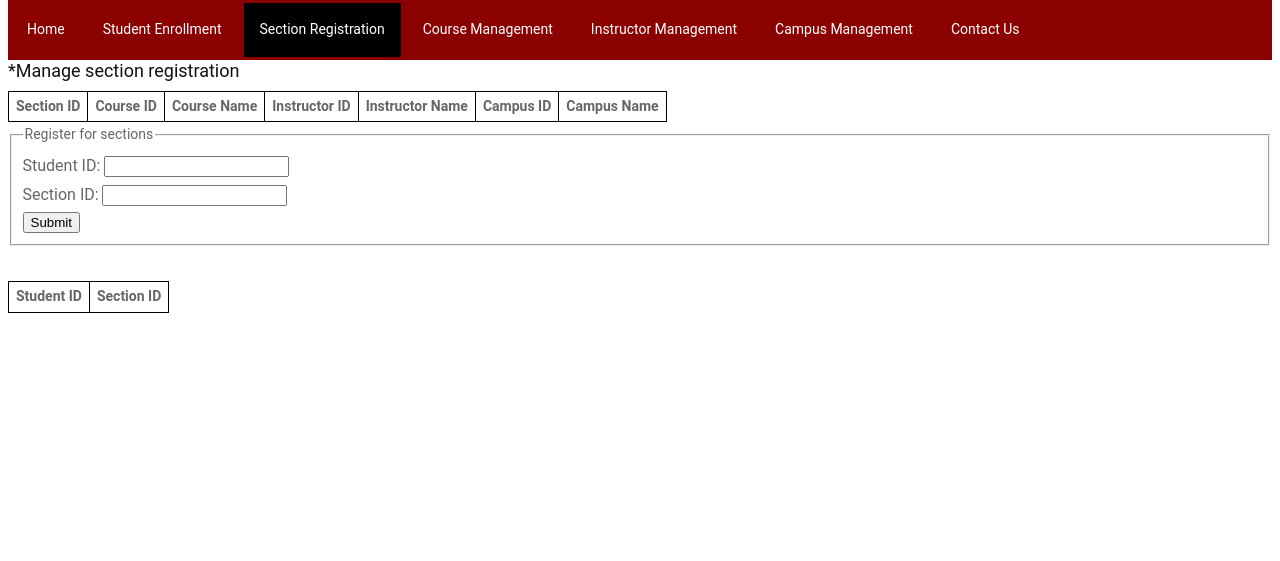
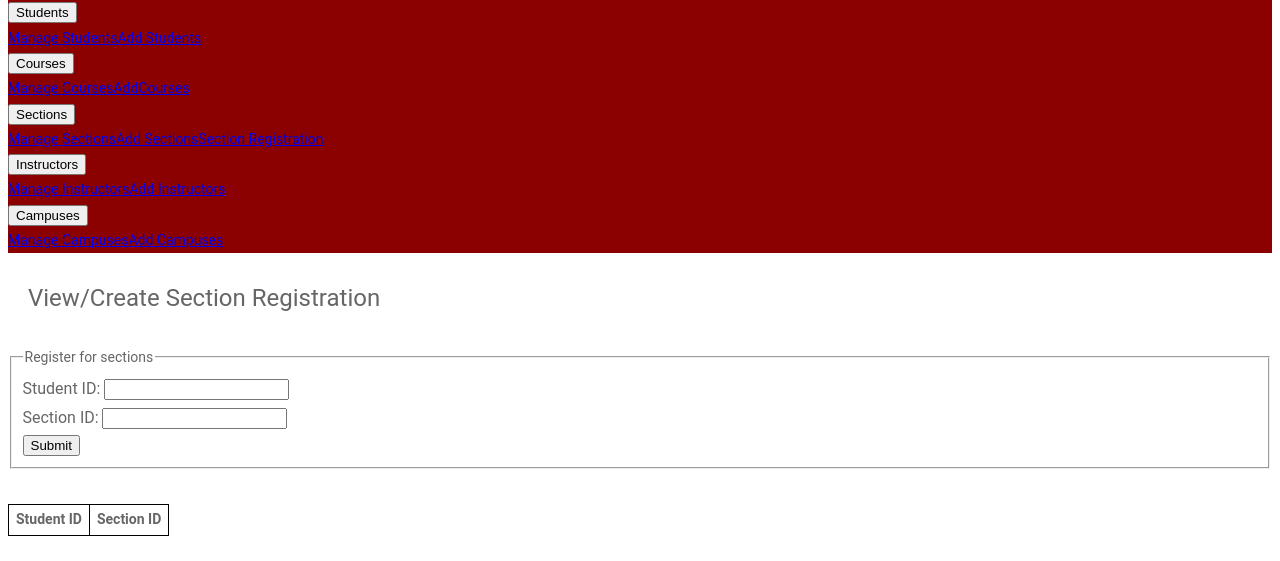
Before and after one commit to lyanita/cs340-project, a Flask app: page /section-register/1 in a window 1280 px wide. Shown: the part 83-644 px from the top of the page. Run offline with Flask 2, Linux system fonts and the light colour scheme; data that the repository does not hold is empty; some libraries are stand-ins or nearby versions.

Commit message:
Updated navbar, updated contents

```diff
--- a/templates/section_register.html
+++ b/templates/section_register.html
@@ -2,7 +2,7 @@
 <html>
 
 <head>
-    <title>AH University - Manage section registration</title>
+    <title>AH University - View/Create Section Registration</title>
     <link rel="stylesheet" href="../static/css/main.css">
 </head>
 
@@ -12,47 +12,10 @@
         <a href="../index.html"><img class="logo" src="../static/img/logo.png"></a>
     </div>
 
-    <div class="links">
-        <ul class="nav">
-            <li class="link"><a href="../index.html">Home</a></li>
-            <li class="link"><a href="../students.html">Student Enrollment</a></li>
-            <li class="link"><a class="active" href="../sections.html">Section Registration</a></li>
-            <li class="link"><a href="../courses.html">Course Management</a></li>
-            <li class="link"><a href="../instructors.html">Instructor Management</a></li>
-            <li class="link"><a href="../campuses.html">Campus Management</a></li>
-            <li class="link"><a href="../contact.html">Contact Us</a></li>
-        </ul>
-    </div>
-    <h4>*Manage section registration</h4>
-    <!-- Table -->
-    <div id="section-register-container">
-        <table id="section-register-table">
-            <thead>
-                <tr>
-                    <th>Section ID</th>
-                    <th>Course ID</th>
-                    <th>Course Name</th>
-                    <th>Instructor ID</th>
-                    <th>Instructor Name</th>
-                    <th>Campus ID</th>
-                    <th>Campus Name</th>
-                </tr>
-            </thead>
-            <tbody>
-                {% for item in items %}
-                <tr>
-                    <td>{{ item['section_id'] }}</td>
-                    <td>{{ item['course_id'] }}</td>
-                    <td>{{ item['course_name'] }}</td>
-                    <td>{{ item['instructor_id'] }}</td>
-                    <td>{{ item['instructor_name'] }}</td>
-                    <td>{{ item['campus_id'] }}</td>
-                    <td>{{ item['campus_name'] }}</td>
-                </tr>
-                {% endfor %}
-            </tbody>
-        </table>
-    </div>
+    <!-- navbar placeholder-->
+    <div id="navbar"></div>
+
+    <h3>View/Create Section Registration</h3>
 
     <!-- Form (Register Section) -->
     <div class="section-register-forms">
@@ -69,6 +32,7 @@
         </form>
     </div>
     <br>
+
     <!-- Table -->
     <div id="student-section-container">
         <h4>{{ post_message2 }}</h4>
@@ -96,6 +60,7 @@
     <div id="footer"></div>
 
     <!-- javascript -->
+    <script src="../static/nav.js"></script>
     <script src="../static/footer.js"></script>
 
 </body>
```
